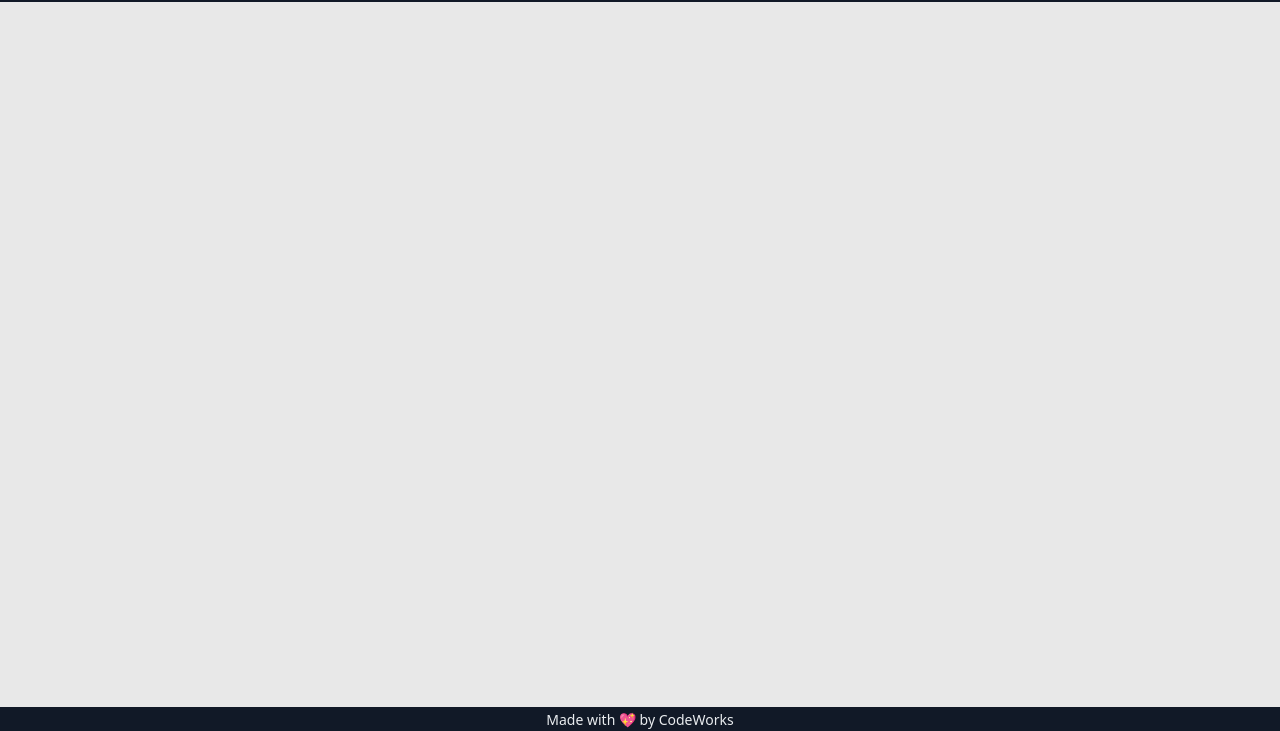
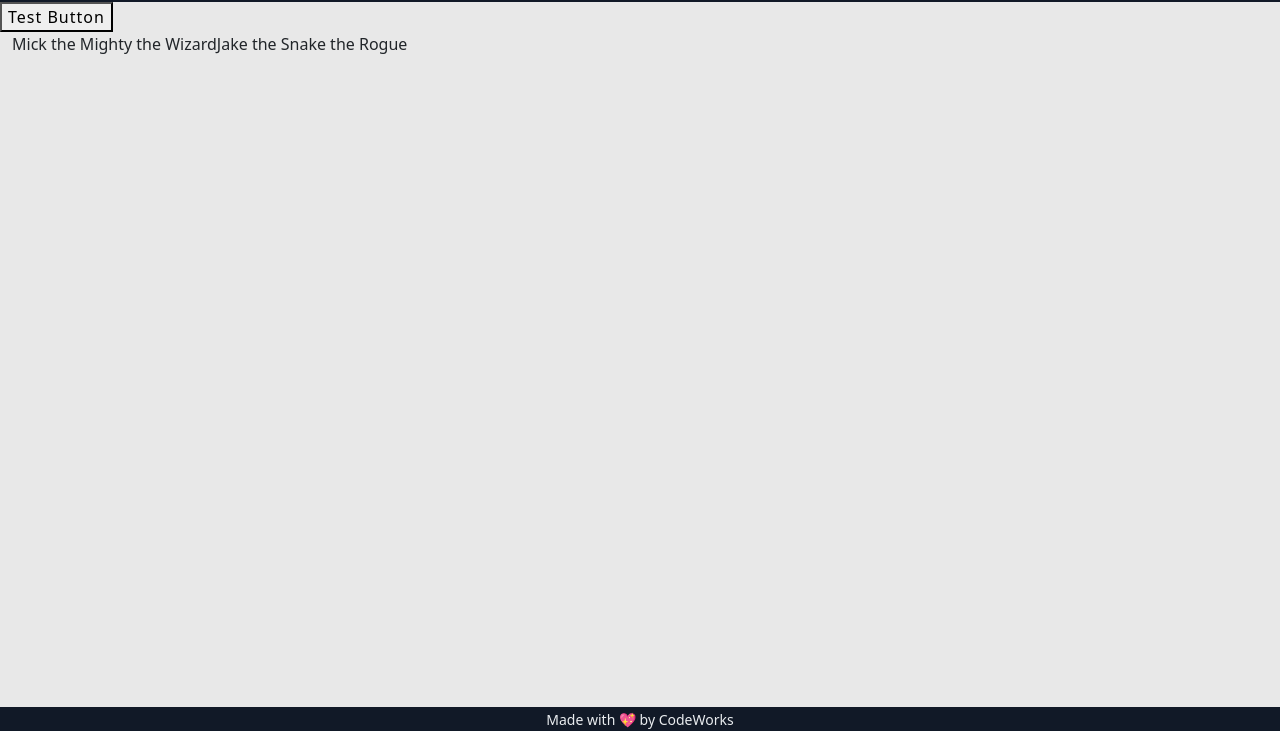
Before and after one commit to CodeWorks-FullStack/fall24_character_sheets_mvc, a website with bundled scripts: page index.html in a window 1280 px wide. Shown: the part 69-800 px from the top of the page. Built offline with nearby package versions, Linux system fonts and the light colour scheme; a script that the page names is missing.

Commit message:
drawing character titles

```diff
--- a/app/controllers/CharactersController.js
+++ b/app/controllers/CharactersController.js
@@ -1,6 +1,23 @@
+import { AppState } from "../AppState.js";
+
 export class CharactersController {
   // NOTE constructor runs whenever this class is "newed up"
   constructor() {
     console.log('Characters Controller is loaded');
+    this.drawCharacters()
+  }
+
+  // NOTE any method declared within the controller is accessible to the View/DOM/index.html
+  testButton() {
+    console.log('button works');
+  }
+
+  drawCharacters() {
+    const characters = AppState.characters
+    let characterHTML = ''
+    characters.forEach(character => characterHTML += character.title)
+    console.log(characterHTML);
+    const namesElem = document.getElementById('names')
+    namesElem.innerText = characterHTML
   }
 }
--- a/app/models/Character.js
+++ b/app/models/Character.js
@@ -4,4 +4,10 @@ export class Character {
     this.className = className
     this.health = 100
   }
+
+  // getters must return a value and can take in no parameters. They accessed as if they are a property of the class object, not a method (no invocation)
+  get title() {
+    const title = `${this.name} the ${this.className}`
+    return title
+  }
 }
--- a/index.html
+++ b/index.html
@@ -39,7 +39,14 @@
 
   <!-- SECTION -->
   <main>
-    <!-- <section id="router-view"></section> -->
+    <button onclick="app.CharactersController.testButton()">Test button</button>
+    <div class="container-fluid">
+      <section class="row">
+        <div class="col-12">
+          <p id="names"></p>
+        </div>
+      </section>
+    </div>
   </main>
 
   <!-- SECTION -->
```
